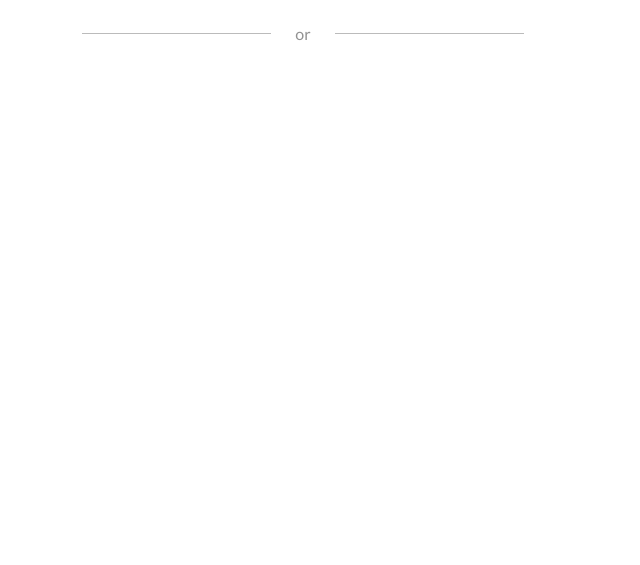
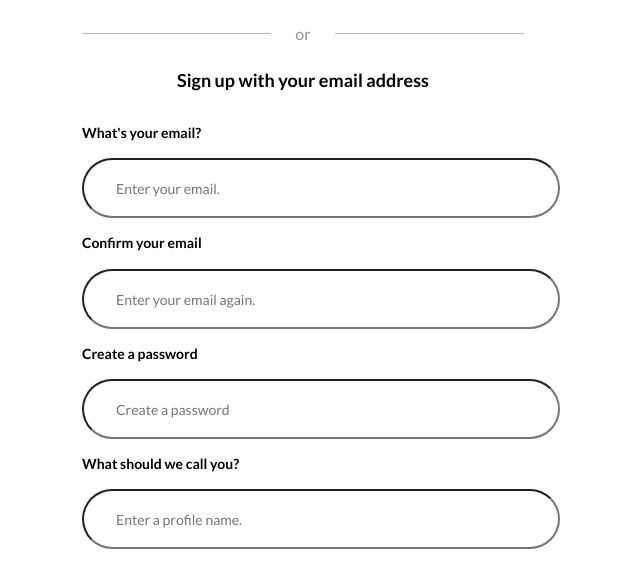
Before and after one commit to baranero/Spotify-registration-login, a React app: page / in a window 1280 px wide. Shown: the part 409-974 px from the top of the page, without its empty margins (337-977 px from the left). Before the commit the page ends 800 px from the top, so only its background shows below. Built offline with nearby package versions, Linux system fonts and the light colour scheme; the HTML template or start-up script is replaced by a standard one.

Commit message:
inputs styling

```diff
--- a/src/modules/HomeModule/components/FacebookButton.tsx
+++ b/src/modules/HomeModule/components/Button/FacebookButton.tsx
@@ -1,5 +1,5 @@
 import React from "react"
-import Button from "./UI/Button"
+import Button from "../UI/Button"
 import classes from './FacebookButton.module.scss'
 
 const FacebookButton: React.FC = () => {
--- a/src/modules/HomeModule/components/GoogleButton.tsx
+++ b/src/modules/HomeModule/components/Button/GoogleButton.tsx
@@ -1,5 +1,5 @@
 import React from "react"
-import Button from "./UI/Button"
+import Button from "../UI/Button"
 import classes from './GoogleButton.module.scss'
 
 const GoogleButton: React.FC = () => {
--- /dev/null
+++ b/src/modules/HomeModule/components/Form/RegistrationForm.module.scss
@@ -0,0 +1,25 @@
+.registration-form {
+    & &-subtitle-h3 {
+        font-size: 18px;
+        font-weight: 700;
+        line-height: 21.6px;
+        margin-bottom: 32px;
+    }
+
+    & &-input-label {
+        float: left;
+        font-size: 14px;
+        font-weight: 700;
+        line-height: 17px;
+    }
+
+    & &-input {
+        width: 442px;
+        border-radius: 50px;
+        font-size: 14px;
+        font-weight: 400;
+        line-height: 17px;
+        margin: 16px 0 16px;
+        padding: 20px 0 19px 32px;
+    }
+}
--- /dev/null
+++ b/src/modules/HomeModule/components/Form/RegistrationForm.tsx
@@ -0,0 +1,29 @@
+import React from "react";
+import classes from './RegistrationForm.module.scss'
+
+const RegistrationForm: React.FC = () => {
+    return (
+        <div className={classes['registration-form']}>
+            <h3 className={classes['registration-form-subtitle-h3']}>Sign up with your email address</h3>
+
+            <label className={classes['registration-form-input-label']} htmlFor="email">What&apos;s your email?</label>
+            <br/>
+            <input className={classes['registration-form-input']} type="email" name="email" placeholder="Enter your email." />
+
+            <label className={classes['registration-form-input-label']} htmlFor="email">Confirm your email</label>
+            <br/>
+            <input className={classes['registration-form-input']} type="confirm-email" name="email" placeholder="Enter your email again." />
+
+            <label className={classes['registration-form-input-label']} htmlFor="password">Create a password</label>
+            <br/>
+            <input className={classes['registration-form-input']} type="password" name="password" placeholder="Create a password" />
+
+            <label className={classes['registration-form-input-label']} htmlFor="profile-name">What should we call you?</label>
+            <br/>
+            <input className={classes['registration-form-input']} type="text" name="profile-name" placeholder="Enter a profile name." />
+
+        </div>
+    )
+}
+
+export default RegistrationForm
--- a/src/modules/HomeModule/pages/Registration/Registration.module.scss
+++ b/src/modules/HomeModule/pages/Registration/Registration.module.scss
@@ -11,11 +11,20 @@
         line-height: 32.4px;
     }
 
-    & &-subtitle {
+    & &-subtitle-h2 {
         margin: 50px auto 50px;
         font-weight: 700;
         font-size: 36px;
         line-height: 43.2px;
         width: 432px;
     }
+
+    & &-subtitle-h4 {
+        text-align: left;
+        font-size: 14px;
+        line-height: 16.8px;
+        font-weight: 400;
+        margin: 0;
+    }
+
 }
--- a/src/modules/HomeModule/pages/Registration/Registration.tsx
+++ b/src/modules/HomeModule/pages/Registration/Registration.tsx
@@ -1,7 +1,8 @@
 import React, { ReactNode } from "react"
 import BreakLine from "../../components/BreakLine"
-import FacebookButton from "../../components/FacebookButton"
-import GoogleButton from "../../components/GoogleButton"
+import FacebookButton from "../../components/Button/FacebookButton"
+import GoogleButton from "../../components/Button/GoogleButton"
+import RegistrationForm from "../../components/Form/RegistrationForm"
 import classes from './Registration.module.scss'
 
 export type Button = {
@@ -13,10 +14,12 @@ const Registration: React.FC = () => {
         <>
             <div className={classes.registration}>
                 <h1 className={classes['registration-title']}>Spotify</h1>
-                <h2 className={classes['registration-subtitle']}>Sign up for free to start listening</h2>
+                <h2 className={classes['registration-subtitle-h2']}>Sign up for free to start listening</h2>
                 <FacebookButton/>
                 <GoogleButton/>
                 <BreakLine/>
+                <RegistrationForm/>
+                <h4 className={classes['registration-subtitle-h4']}>This appears on your profile.</h4>
             </div>
         </>
     )
```
Also changed, not shown: src/assets/images/facebook-app-symbol.png, src/modules/HomeModule/components/Button/FacebookButton.module.scss (renamed from src/modules/HomeModule/components/FacebookButton.module.scss), src/modules/HomeModule/components/Button/GoogleButton.module.scss (renamed from src/modules/HomeModule/components/GoogleButton.module.scss).
